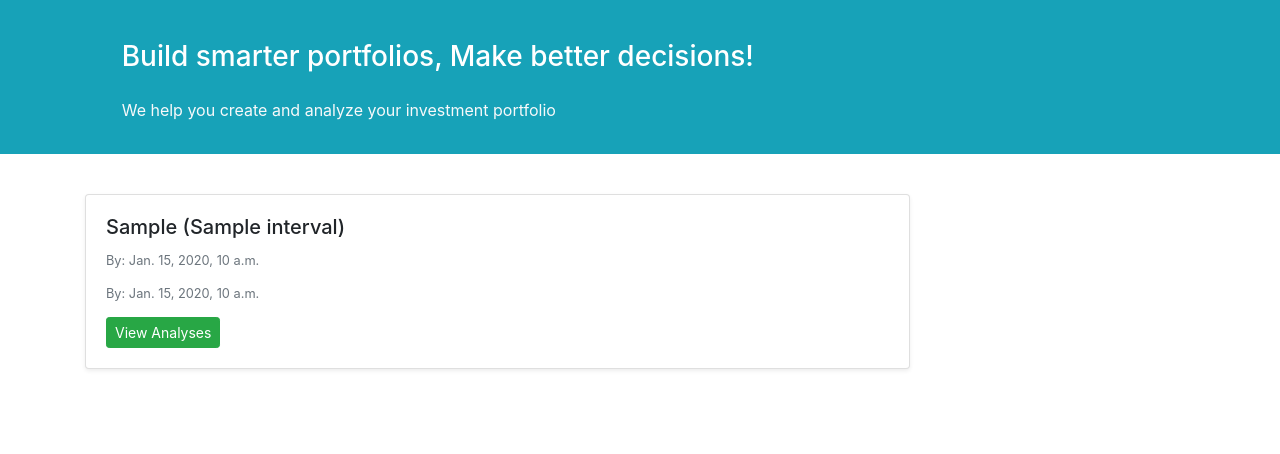
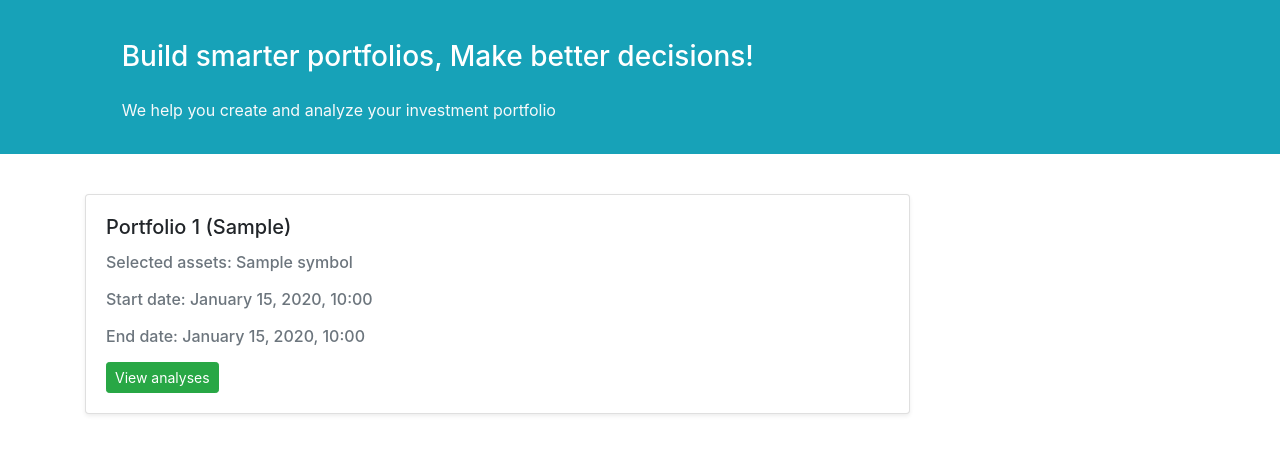
Before and after one commit to masoume999/portfolio-analysis, a Django app: template portfolio/templates/portfolio/my_portfolios.html in a window 1280 px wide. Shown: the part 56-510 px from the top of the page. Run offline with Django 4.2, Linux system fonts and the light colour scheme; the template is opened without the code that fills it: most values are stand-ins (such as "Sample title", 1, 10 or a date in 2020).

Commit message:
Fixed draft

```diff
--- a/portfolio/templates/portfolio/my_portfolios.html
+++ b/portfolio/templates/portfolio/my_portfolios.html
@@ -11,10 +11,15 @@ My Portfolios
             {% for portfolio in portfolios_list%}
             <div class="card shadow-sm my-3">
                 <div class="card-body">
-                    <h5 class="card-title">{{ portfolio.selected_assets }} ({{ portfolio.interval}})</h5>
-                    <h6 class="card-subtitle mb-2 text-muted small py-2">By: {{ portfolio.start_date }}</h6>
-                    <h6 class="card-subtitle mb-2 text-muted small py-2">By: {{ portfolio.end_date }}</h6>
-                    <a href="{% url 'portfolio-analyses' portfolio.id %}" class="btn btn-sm btn-success">View Analyses</a>
+                    <h5 class="card-title">Portfolio {{ portfolio.id }} ({{ portfolio.get_interval_display}})</h5>
+                    <h6 class="card-subtitle mb-2 text-muted py-2">Selected assets:
+                    {% for asset in portfolio.selected_assets.all %}
+                    {{ asset.symbol }}
+                    {% endfor %}
+                    </h6>
+                    <h6 class="card-subtitle mb-2 text-muted py-2">Start date: {{ portfolio.start_date|date:"F j, Y, H:i" }}</h6>
+                    <h6 class="card-subtitle mb-2 text-muted py-2">End date: {{ portfolio.end_date|date:"F j, Y, H:i" }}</h6>
+                    <a  href="{% url 'portfolio-analyses' portfolio.id %}" class="btn btn-sm btn-success">View analyses</a>
                 </div>
             </div>
             {% endfor %}
--- a/portfolio/urls.py
+++ b/portfolio/urls.py
@@ -6,5 +6,5 @@ urlpatterns = [
     path('home/', views.home, name='home'),
     path('my_portfolios/', views.my_portfolios, name='my-portfolios'),
     path('create_portfolio/', views.create_portfolio, name='create-portfolio'),
-    path('portfolio_analyses/', views.portfolio_analyses, name='portfolio-analyses'),
+    path('<int:pk>/', views.portfolio_analyses, name='portfolio-analyses'),
 ]
```
Also changed, not shown: portfolio/views.py (+5 -4 lines).
